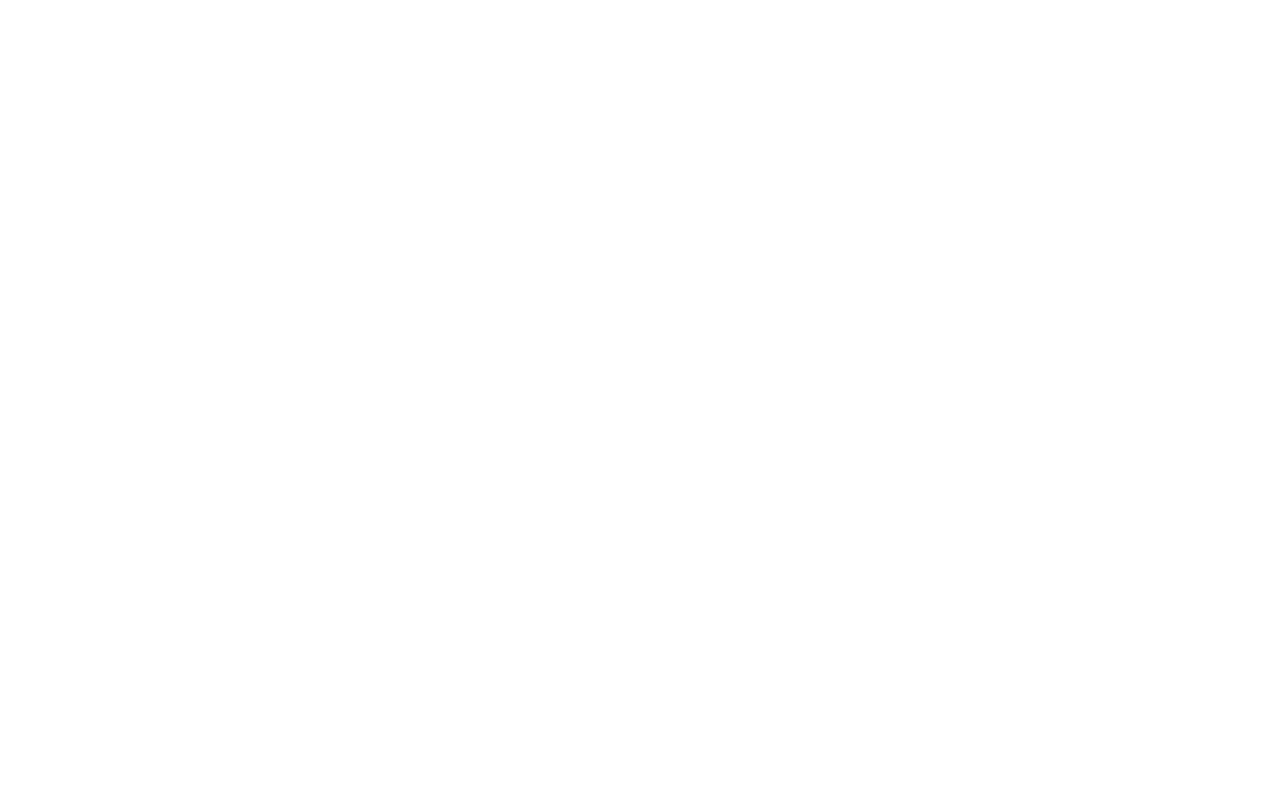
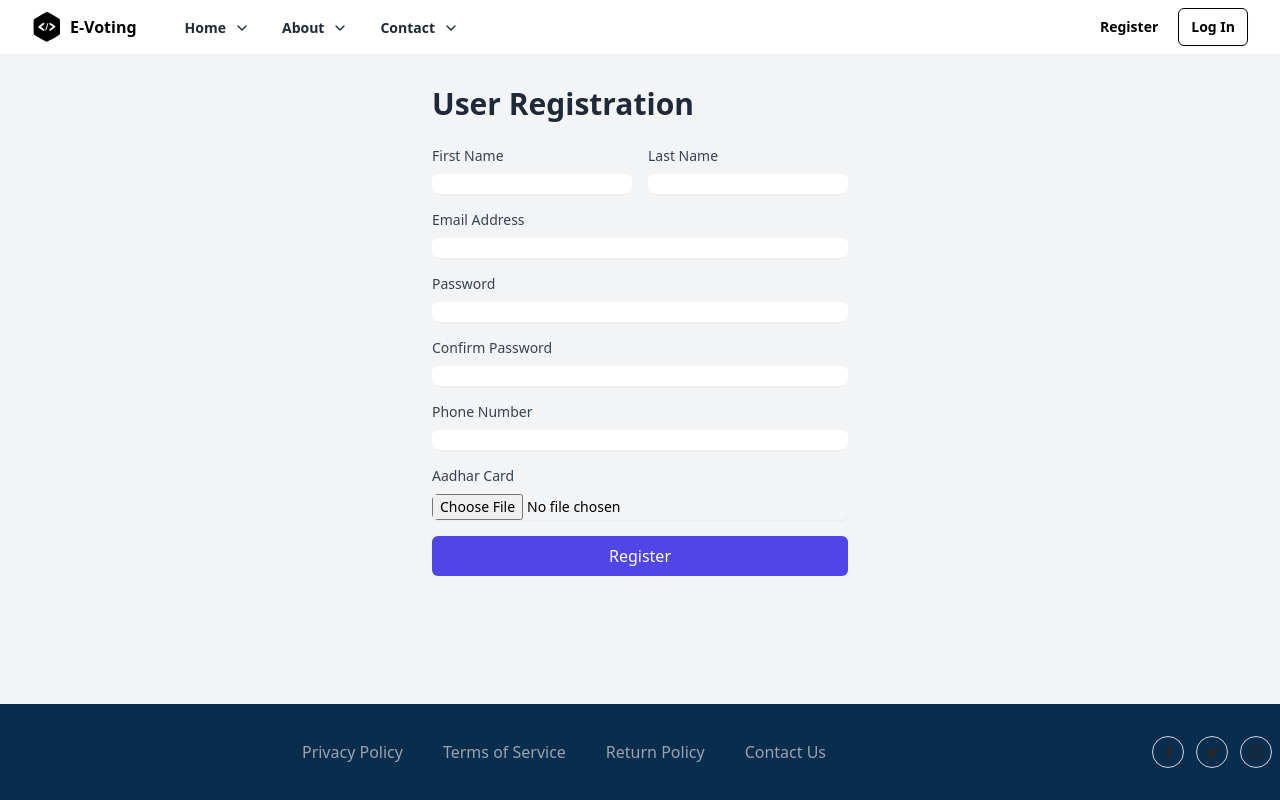
Before and after one commit to mridula-chowdhary/E-Voting-System-using-blockchain, a React (Create React App) app in the folder client/: page /UserRegistration in a window 1280 px wide. Before the commit this address had no page. Built offline with nearby package versions, Linux system fonts and the light colour scheme.

Commit message:
Added User Registration pages

```diff
--- a/client/src/App.js
+++ b/client/src/App.js
@@ -2,8 +2,10 @@ import React from 'react';
 import { BrowserRouter as Router, Route, Routes } from 'react-router-dom';
 import './App.css';
 import Homepages from './Pages/Homepages';
-import { Contact } from './Pages/Contact';
+import  Contact  from './Pages/Contact';
 import Login from './Pages/Login';
+import AboutUs from './Pages/AboutUs';
+import RegistrationForm from './Pages/UserRegistration';
 
 
 function App() {
@@ -14,6 +16,8 @@ function App() {
           <Route path="/" element={<Homepages />} />
           <Route path="/login" element={<Login/>}/>
            <Route path ='/Contact' element={<Contact/>}/>
+           <Route path='/About' element={<AboutUs/>}/>
+           <Route path ='/UserRegistration' element={<RegistrationForm/>}/>
         </Routes>
       </Router>
     </div>
--- a/client/src/Components/Footer.jsx
+++ b/client/src/Components/Footer.jsx
@@ -1,12 +1,12 @@
 import React from 'react'
 
-export function Footer() {
+ function Footer() {
   return (
     <section className="relative overflow-hidden bg-[#082D4D] py-8">
       <div className="container relative z-10 mx-auto px-2">
         <div className="-m-8 flex flex-wrap items-center justify-between">
           <div className="w-auto p-4">
-            <a href="#">
+            {/* <a href="#">
               <div className="inline-flex items-center">
                 <svg
                   width="40"
@@ -22,7 +22,7 @@ export function Footer() {
                 </svg>
                 <span className="ml-4 text-lg font-bold">DevUI</span>
               </div>
-            </a>
+            </a> */}
           </div>
           <div className="w-auto p-4">
             <ul className="-m-5 flex flex-wrap items-center">
@@ -111,3 +111,4 @@ export function Footer() {
     </section>
   )
 }
+export default Footer
--- a/client/src/Components/Navbar.jsx
+++ b/client/src/Components/Navbar.jsx
@@ -5,11 +5,11 @@ import { Link } from 'react-router-dom'
 const menuItems = [
   {
     name: 'Home',
-    href: '#',
+    href: '/',
   },
   {
     name: 'About',
-    href: '#',
+    href: '/About',
   },
   {
     name: 'Contact',
@@ -62,12 +62,14 @@ function Navbar() {
           </ul>
         </div>
         <div className="hidden space-x-2 lg:block">
+          <Link to ='/userRegistration'>
           <button
             type="button"
             className="rounded-md bg-transparent px-3 py-2 text-sm font-semibold text-black hover:bg-black/10 focus-visible:outline focus-visible:outline-2 focus-visible:outline-offset-2 focus-visible:outline-black"
           >
-            Sign In
+           Register
           </button>
+          </Link>
           <Link to='/login'>
             <button
               type="button"
--- /dev/null
+++ b/client/src/Pages/AboutUs.jsx
@@ -0,0 +1,48 @@
+import React from 'react';
+import Navbar from '../Components/Navbar';
+import Footer from '../Components/Footer';
+
+const AboutUs = () => {
+  return (
+    <div className="bg-gray-100 min-h-screen">
+      <Navbar />
+      <div className="max-w-6xl mx-auto px-4 py-12">
+        <h1 className="text-3xl font-semibold text-gray-800 mb-6">
+          About E-Voting Platform
+        </h1>
+        <p className="text-lg text-gray-700 mb-6">
+          E-Voting Platform is a cutting-edge solution designed to facilitate
+          efficient and secure voting processes for various organizations,
+          including universities, companies, and community groups. Our platform
+          leverages the latest technology to ensure transparent, accessible,
+          and tamper-proof elections.
+        </p>
+        <h2 className="text-2xl font-semibold text-gray-800 mb-4">Our Mission</h2>
+        <p className="text-lg text-gray-700 mb-6">
+          Our mission is to revolutionize the way organizations conduct their
+          elections by providing a seamless and reliable e-voting platform.
+          Through innovation and dedication, we aim to empower organizations of
+          all sizes to conduct fair and inclusive voting processes.
+        </p>
+        <h2 className="text-2xl font-semibold text-gray-800 mb-4">Our Vision</h2>
+        <p className="text-lg text-gray-700 mb-6">
+          We envision a future where every organization can leverage
+          state-of-the-art technology to conduct their elections with ease and
+          confidence. By fostering trust, transparency, and accessibility, we
+          strive to become the leading provider of e-voting solutions globally.
+        </p>
+        <h2 className="text-2xl font-semibold text-gray-800 mb-4">Our Team</h2>
+        <p className="text-lg text-gray-700 mb-6">
+          At E-Voting Platform, we are proud of our diverse and talented team
+          of professionals who are passionate about democracy and technology.
+          Our team includes experts in software development, cybersecurity, and
+          user experience, working together to deliver exceptional solutions
+          to our clients.
+        </p>
+      </div>
+      <Footer/>
+    </div>
+  );
+};
+
+export default AboutUs;
--- a/client/src/Pages/Contact.jsx
+++ b/client/src/Pages/Contact.jsx
@@ -1,8 +1,8 @@
 import React from 'react';
 import Navbar from '../Components/Navbar';
-import { Footer } from '../Components/Footer';
+import  Footer  from '../Components/Footer';
 
-export function Contact() {
+ function Contact() {
   return (
     <div className="flex flex-col min-h-screen">
       <div>
--- a/client/src/Pages/Homepages.jsx
+++ b/client/src/Pages/Homepages.jsx
@@ -2,7 +2,7 @@ import React from 'react'
 import Navbar from '../Components/Navbar'
 import { CtaOne } from '../Components/Banner/Banner'
 import { Card } from '../Components/Card'
-import { Footer } from '../Components/Footer'
+import  Footer  from '../Components/Footer'
 
 function Homepages() {
   return (
--- a/client/src/Pages/Login.jsx
+++ b/client/src/Pages/Login.jsx
@@ -1,4 +1,6 @@
 import React, { useState } from 'react';
+import Navbar from '../Components/Navbar';
+import  Footer  from '../Components/Footer';
 
 function Login() {
     const [username, setUsername] = useState('');
@@ -20,7 +22,9 @@ function Login() {
     }
 
     return (
-        <div className="max-w-md mx-auto mt-20 p-6 bg-white rounded-lg shadow-xl">
+        <div className="flex flex-col min-h-screen">
+        <Navbar />
+        <div className="flex-grow max-w-md mx-auto mt-20 p-6 bg-white rounded-lg shadow-xl w-1/2">
           <h2 className="text-2xl font-bold mb-4">Login</h2>
           <form>
             <div className="mb-4">
@@ -50,6 +54,10 @@ function Login() {
             </button>
           </form>
         </div>
+        <div className="mt-auto">
+          <Footer/>
+        </div>
+      </div>
     );
 }
 
--- /dev/null
+++ b/client/src/Pages/UserRegistration.jsx
@@ -0,0 +1,174 @@
+// RegistrationForm.js
+
+import React, { useState } from 'react';
+import Navbar from '../Components/Navbar';
+import  Footer  from '../Components/Footer';
+
+const RegistrationForm = () => {
+  const [formData, setFormData] = useState({
+    firstName: '',
+    lastName: '',
+    email: '',
+    password: '',
+    confirmPassword: '',
+    phone: '',
+    address: '',
+    city: '',
+    state: '',
+    country: '',
+    pincode: '',
+    aadharCard: null,
+  });
+
+  const handleChange = (e) => {
+    const { name, value } = e.target;
+    setFormData({ ...formData, [name]: value });
+  };
+
+  const handleAadharCardChange = (e) => {
+    setFormData({ ...formData, aadharCard: e.target.files[0] });
+  };
+
+  const handleSubmit = (e) => {
+    e.preventDefault();
+    // Handle form submission (e.g., send data to backend)
+    console.log(formData);
+    // Reset form fields after submission
+    setFormData({
+      firstName: '',
+      lastName: '',
+      email: '',
+      password: '',
+      confirmPassword: '',
+      phone: '',
+      address: '',
+      city: '',
+      state: '',
+      country: '',
+      pincode: '',
+      aadharCard: null,
+    });
+  };
+
+  return (
+    <div className="bg-gray-100 flex flex-col  min-h-screen">
+      <Navbar />
+      <div className="flex-grow max-w-md mx-auto px-4 py-8">
+        <h1 className="text-3xl font-semibold text-gray-800 mb-6">User Registration</h1>
+        <form onSubmit={handleSubmit} className="space-y-4 ">
+          <div className="grid grid-cols-2 gap-4">
+            <div>
+              <label htmlFor="firstName" className="block text-sm font-medium text-gray-700">
+                First Name
+              </label>
+              <input
+                type="text"
+                id="firstName"
+                name="firstName"
+                value={formData.firstName}
+                onChange={handleChange}
+                required
+                className="mt-2 focus:ring-indigo-500 focus:border-indigo-500 block w-full shadow-sm sm:text-sm border-gray-500 rounded-md"
+              />
+            </div>
+            <div>
+              <label htmlFor="lastName" className="block text-sm font-medium text-gray-700">
+                Last Name
+              </label>
+              <input
+                type="text"
+                id="lastName"
+                name="lastName"
+                value={formData.lastName}
+                onChange={handleChange}
+                required
+                className="mt-2 focus:ring-indigo-500 focus:border-indigo-500 block w-full shadow-sm sm:text-sm border-gray-300 rounded-md"
+              />
+            </div>
+          </div>
+          <div>
+            <label htmlFor="email" className="block text-sm font-medium text-gray-700">
+              Email Address
+            </label>
+            <input
+              type="email"
+              id="email"
+              name="email"
+              value={formData.email}
+              onChange={handleChange}
+              required
+              className="mt-2 focus:ring-indigo-500 focus:border-indigo-500 block w-full shadow-sm sm:text-sm border-gray-300 rounded-md"
+            />
+          </div>
+          <div>
+            <label htmlFor="password" className="block text-sm font-medium text-gray-700">
+              Password
+            </label>
+            <input
+              type="password"
+              id="password"
+              name="password"
+              value={formData.password}
+              onChange={handleChange}
+              required
+              className="mt-2 focus:ring-indigo-500 focus:border-indigo-500 block w-full shadow-sm sm:text-sm border-gray-300 rounded-md"
+            />
+          </div>
+          <div>
+            <label htmlFor="confirmPassword" className="block text-sm font-medium text-gray-700">
+              Confirm Password
+            </label>
+            <input
+              type="password"
+              id="confirmPassword"
+              name="confirmPassword"
+              value={formData.confirmPassword}
+              onChange={handleChange}
+              required
+              className="mt-2 focus:ring-indigo-500 focus:border-indigo-500 block w-full shadow-sm sm:text-sm border-gray-300 rounded-md"
+            />
+          </div>
+          <div>
+            <label htmlFor="phone" className="block text-sm font-medium text-gray-700">
+              Phone Number
+            </label>
+            <input
+              type="tel"
+              id="phone"
+              name="phone"
+              value={formData.phone}
+              onChange={handleChange}
+              required
+              className="mt-2 focus:ring-indigo-500 focus:border-indigo-500 block w-full shadow-sm sm:text-sm border-gray-300 rounded-md"
+            />
+          </div>
+          <div>
+            <label htmlFor="aadharCard" className="block text-sm font-medium text-gray-700">
+              Aadhar Card
+            </label>
+            <input
+              type="file"
+              id="aadharCard"
+              name="aadharCard"
+              accept="image/*"
+              onChange={handleAadharCardChange}
+              required
+              className="mt-2 focus:ring-indigo-500 focus:border-indigo-500 block w-full shadow-sm sm:text-sm border-gray-300 rounded-md"
+            />
+          </div>
+          <button
+            type="submit"
+            className=" w-full bg-indigo-600 text-white py-2 px-4 rounded-md hover:bg-indigo-700 focus:outline-none focus:ring-2 focus:ring-indigo-500 focus:ring-offset-2"
+          >
+            Register
+          </button>
+        </form>
+      </div>
+      <div className="mt-2">
+        <Footer />
+      </div>
+    </div>
+  );
+};
+
+export default RegistrationForm;
```
Lines whose indentation alone changed are shown as unchanged.
